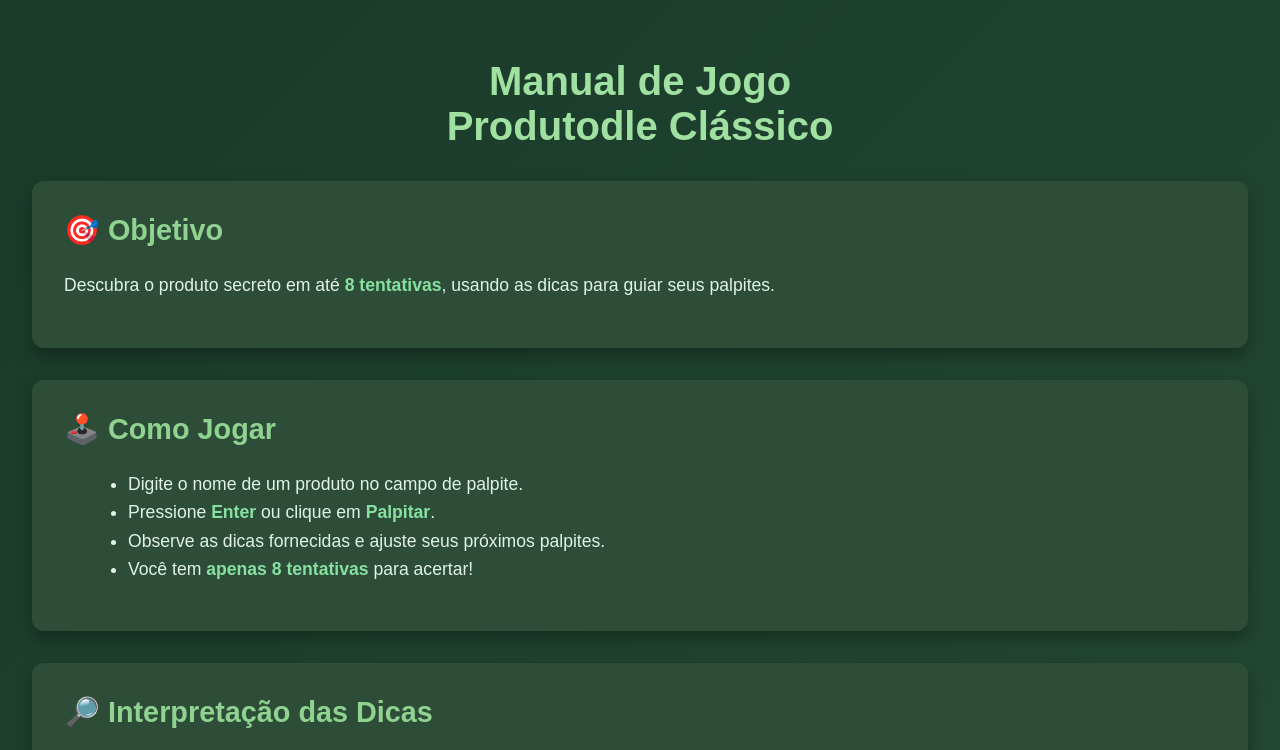
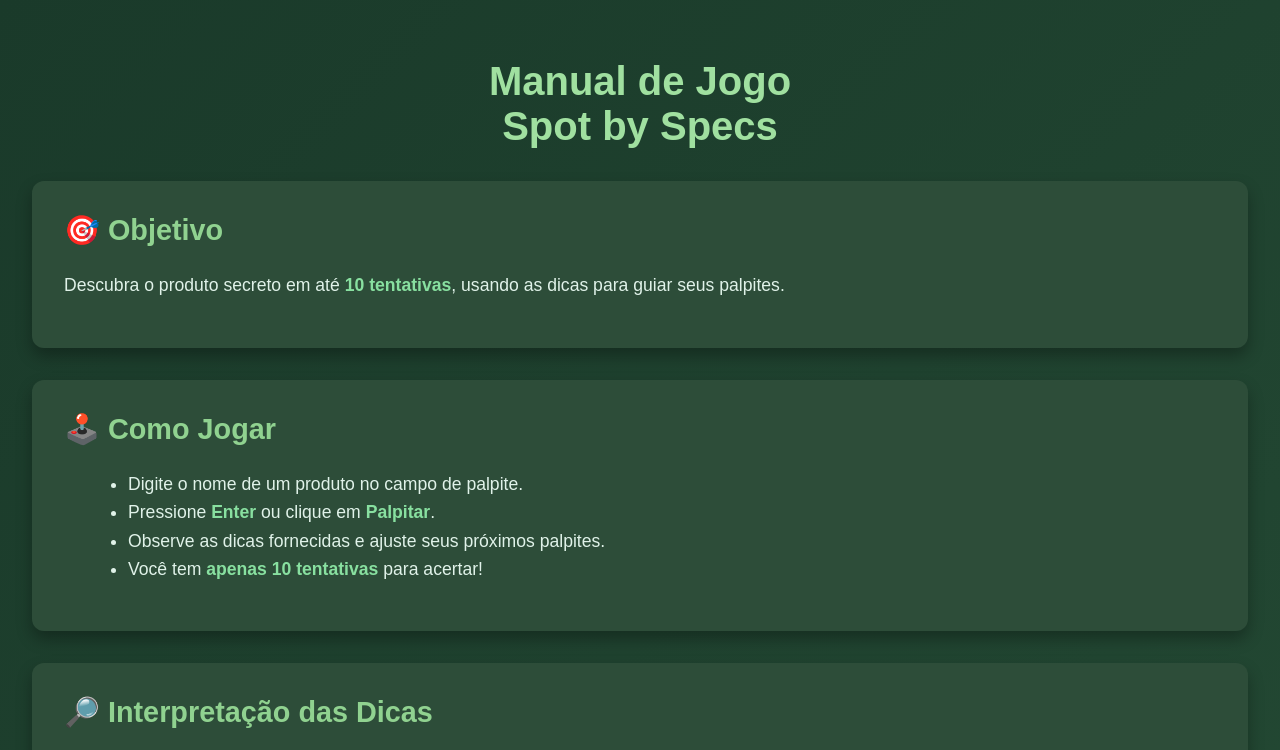
Before and after one commit to Igudevkit/Cdle, a plain HTML site: page manual.html in a window 1280 px wide. Shown: the top 750 px of the page. Drawn offline with Linux system fonts and the light colour scheme.

Commit message:
manual pronto para beta

```diff
--- a/manual.html
+++ b/manual.html
@@ -1,7 +1,8 @@
 <!DOCTYPE html>
 <html>
 <head>
-  <title>Manual de Jogo - Produtodle Clássico</title>
+  <meta name="viewport" content="width=device-width, initial-scale=1">
+  <title>Manual de Jogo</title>
   <style>
     body {
       font-family: 'Poppins', Arial, sans-serif;
@@ -88,11 +89,11 @@
 </head>
 <body>
 
-  <h1>Manual de Jogo<br>Produtodle Clássico</h1>
+  <h1>Manual de Jogo<br>Spot by Specs</h1>
 
   <div class="section">
     <h2>🎯 Objetivo</h2>
-    <p>Descubra o produto secreto em até <strong>8 tentativas</strong>, usando as dicas para guiar seus palpites.</p>
+    <p>Descubra o produto secreto em até <strong>10 tentativas</strong>, usando as dicas para guiar seus palpites.</p>
   </div>
 
   <div class="section">
@@ -101,7 +102,7 @@
       <li>Digite o nome de um produto no campo de palpite.</li>
       <li>Pressione <strong>Enter</strong> ou clique em <strong>Palpitar</strong>.</li>
       <li>Observe as dicas fornecidas e ajuste seus próximos palpites.</li>
-      <li>Você tem <strong>apenas 8 tentativas</strong> para acertar!</li>
+      <li>Você tem <strong>apenas 10 tentativas</strong> para acertar!</li>
     </ul>
   </div>
 
```
